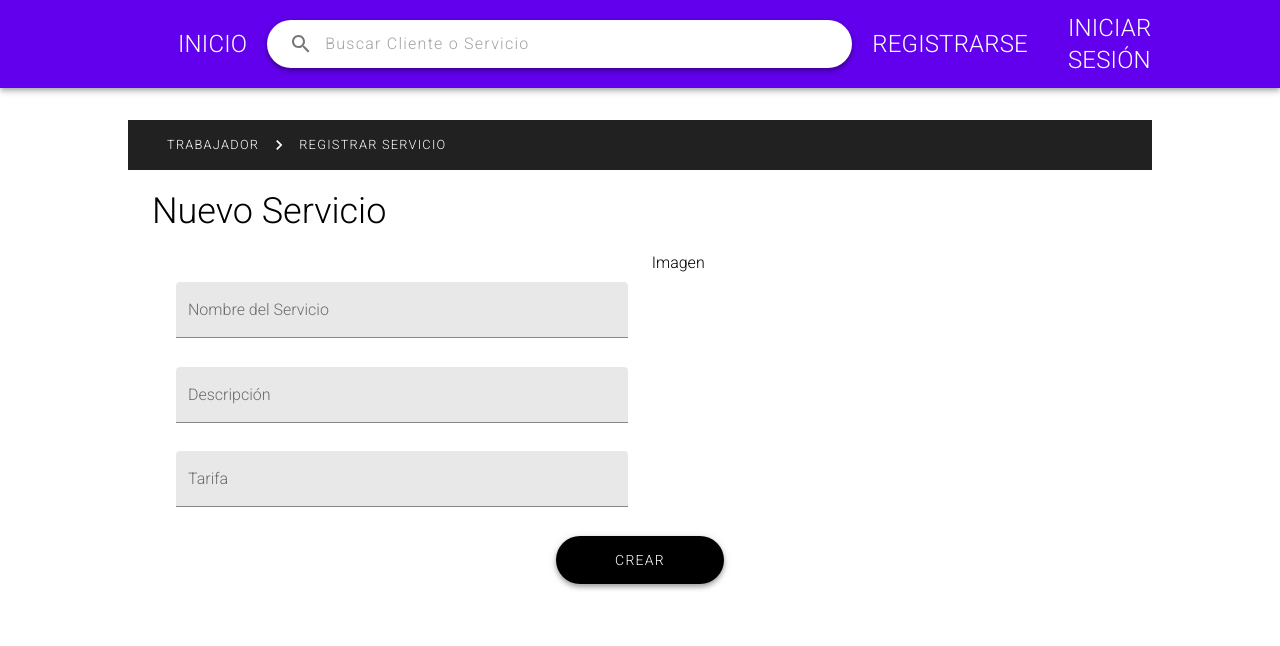
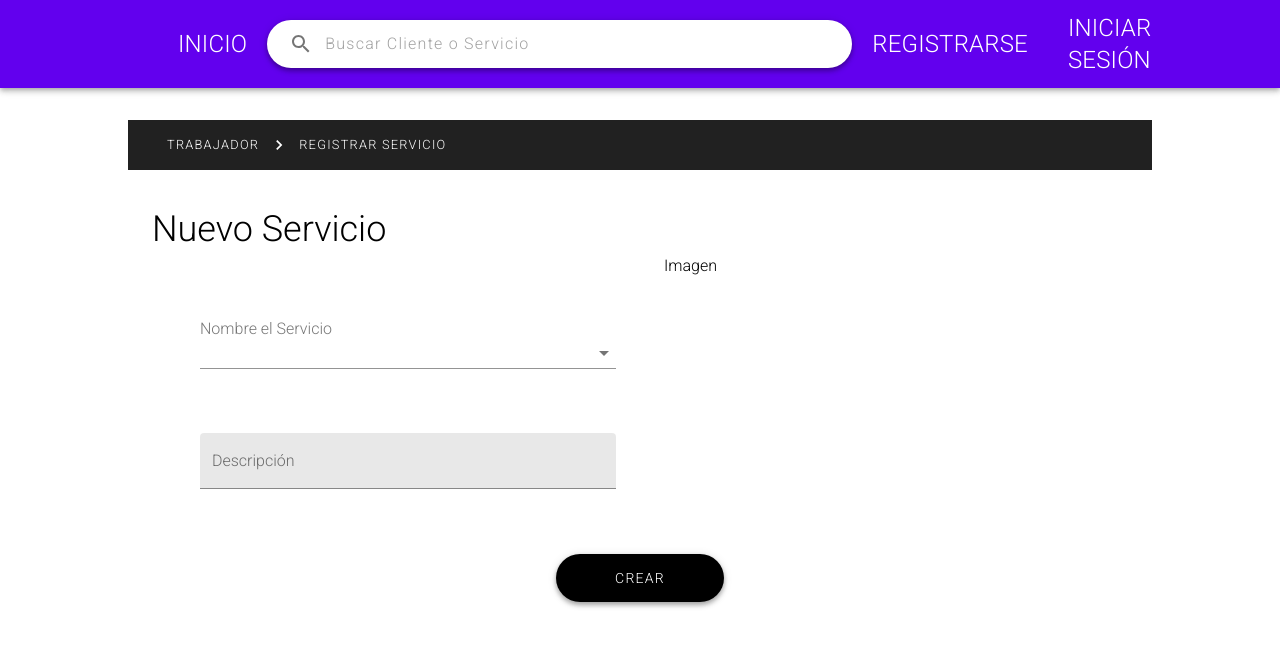
Before and after one commit to EdwardR0507/SWTrabajaPeru-G7, a React (Create React App) app in the folder client/: page / in a window 1280 px wide. Shown: the top 646 px of the page. Built offline with nearby package versions, Linux system fonts and the light colour scheme; what material-ui-image would draw is missing.

Commit message:
chore: Implementación Vista Add Servicio

```diff
--- a/client/src/pages/addServices/index.js
+++ b/client/src/pages/addServices/index.js
@@ -4,13 +4,14 @@ import Container from "@material-ui/core/Container";
 import HeadingBar from "../../layouts/HeadingBar/HeadingBar";
 import Typography from "@material-ui/core/Typography";
 import { makeStyles, withStyles } from "@material-ui/core/styles";
-import Input from "../../components/TextFields/Input";
 import SecondaryButton from "../../components/Buttons/SecondaryButton";
 import Image from "material-ui-image";
-
+import InputLabel from "@material-ui/core/InputLabel";
+import Select from "@material-ui/core/Select";
+import TextField from "@material-ui/core/TextField";
 const StyledContainerAll = withStyles({
   root: {
-    marginTop: "0.9em",
+    marginTop: "2em",
     display: "flex",
     flexDirection: "column",
     justifyContent: "space-evenly",
@@ -30,8 +31,7 @@ const StyledTypography = withStyles({
 
 const StyledContainer = withStyles({
   root: {
-    marginTop: "0.9em",
-    height: "300px",
+    height: "100%",
     display: "flex",
   },
 })(Container);
@@ -49,11 +49,28 @@ const StyledContainerButton = withStyles({
   },
 })(Container);
 
+const StyledContainerData = withStyles({
+  root: {
+    display: "flex",
+    flexDirection: "column",
+    justifyContent: "space-evenly",
+    height: "100%",
+  },
+})(Container);
+
+const StayledContainerService = withStyles({
+  root: {
+    display: "flex",
+    flexDirection: "column",
+    padding: "0",
+  },
+})(Container);
+
 const useStyles = makeStyles((theme) => ({
   form: {
-    width: "100%",
     height: "100%",
     display: "flex",
+    width: "100%",
     flexDirection: "column",
     justifyContent: "space-evenly",
   },
@@ -67,12 +84,32 @@ export default function AddServices() {
       <HeadingBar before={"TRABAJADOR"} after={"REGISTRAR SERVICIO"} />
       <StyledContainerAll>
         <StyledTypography>Nuevo Servicio</StyledTypography>
+        <form className={classes.form} noValidate>
           <StyledContainer>
-          <form className={classes.form} noValidate>
-            <Input id="imput1" label="Nombre del Servicio" />
-            <Input id="imput2" label="Descripción" />
-            <Input id="imput3" label="Tarifa" />
-          </form>
+            <StyledContainerData>
+              <StayledContainerService>
+                <InputLabel id="imput6" htmlFor="filled-age-native-simple">
+                  Nombre el Servicio
+                </InputLabel>
+                <Select
+                  native
+                  inputProps={{
+                    name: "servicio",
+                    id: "filled-servicio-native-simple",
+                  }}
+                >
+                  <option hidden />
+                  <option value="Albañil">Albañil</option>
+                </Select>
+              </StayledContainerService>
+              <TextField
+                id="filled-multiline-flexible"
+                label="Descripción"
+                multiline
+                rowsMax={4}
+                variant="filled"
+              />
+            </StyledContainerData>
             <StyledContainerImage>Imagen</StyledContainerImage>
           </StyledContainer>
           <StyledContainerButton>
@@ -84,6 +121,7 @@ export default function AddServices() {
               name="CREAR"
             ></SecondaryButton>
           </StyledContainerButton>
+        </form>
       </StyledContainerAll>
     </>
   );
```
Lines whose indentation alone changed are shown as unchanged.
